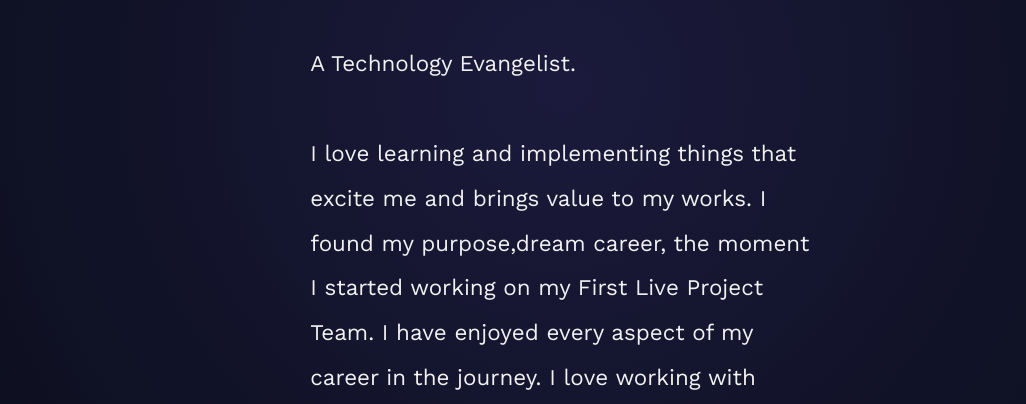
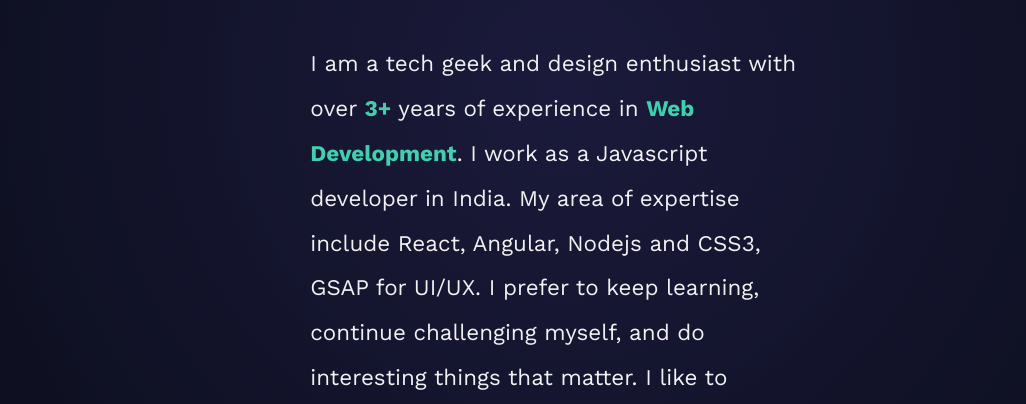
Before and after one commit to ashikvarma11/portfolio-design-2, a plain HTML site: page about.html in a window 1280 px wide. Shown: the part 396-800 px from the top of the page, without its empty margins (77-1103 px from the left). Drawn offline with nearby package versions, Linux system fonts and the light colour scheme; a script that the page names is missing.

Commit message:
CSS fixes

```diff
--- a/about.html
+++ b/about.html
@@ -49,11 +49,8 @@
 	            </div>
 	            <div class="about-me-desc">
 	                <h1>Who am I?</h1>
-	                <p>A Technology Evangelist.</p>
-                    <p>I love learning and implementing things that excite me and brings value to my works. I found my purpose,dream career, the moment I started working on my First Live Project Team. I have enjoyed every aspect of my career in the journey. I love working with people all over the industry.
+                    <p>I am a tech geek and design enthusiast with over <span id="years">3+</span> years of experience in <span id="expertise">Web Development</span>.  I work as a Javascript developer in India. My area of expertise include React, Angular, Nodejs and CSS3, GSAP for UI/UX.  I prefer to keep learning, continue challenging myself, and do interesting things that matter. I like to develop expertise in a number of areas over the course of my life and career.</p>
 
-                    Interested in design oriented projects.
-	                </p>
 	            </div>
 	        </div>
         </div>
--- a/main.css
+++ b/main.css
@@ -354,6 +354,11 @@
     font-size:1.4rem;
     line-height: 2;
     word-wrap: break-word;
+}
+
+#years,#expertise{
+    color:#42CFAD;
+    font-weight:bold;
 }
 
 #linkedinLink {
```
